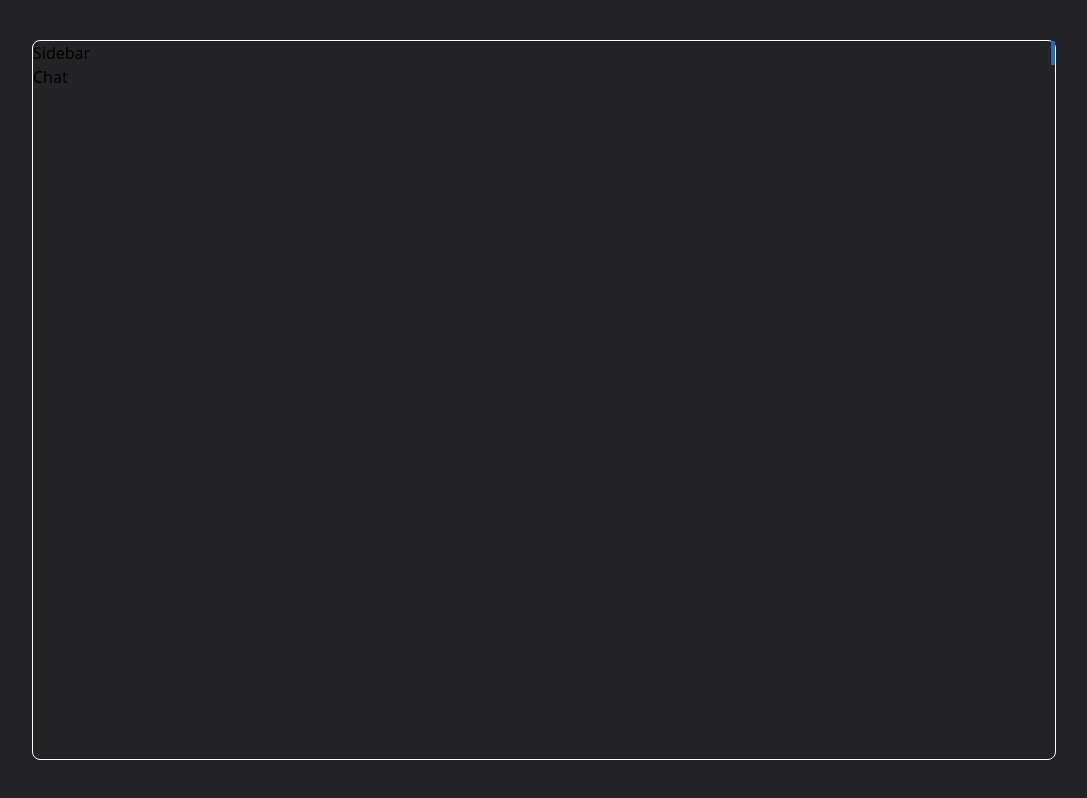
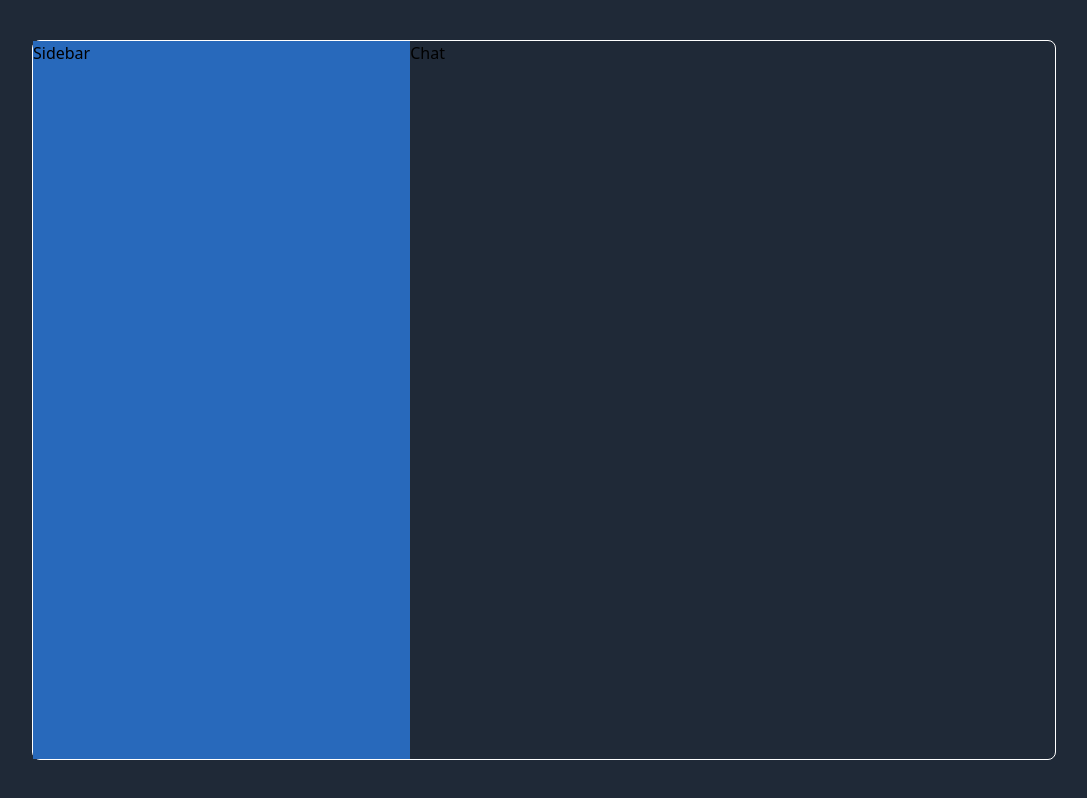
Before and after one commit to Markissss-23/chatapp, a React (Create React App) app: page / in a window 1280 px wide. Shown: the whole page, without its empty margins (96-1183 px from the left). Built offline with nearby package versions, Linux system fonts and the light colour scheme.

Commit message:
Fixed Flex 1&2

```diff
--- a/src/components/Chat.js
+++ b/src/components/Chat.js
@@ -1,7 +1,7 @@
 import React from 'react'
 
 const style = {
-  chat: `flex-2`
+  chat: `order-2`
 }
 
 const Chat = () => {
--- a/src/components/Sidebar.js
+++ b/src/components/Sidebar.js
@@ -1,7 +1,7 @@
 import React from 'react'
 
 const style = {
-  sidebar: `flex-1 border-r-4 border-[#2869bb]`
+  sidebar: `order-1 border-r-[40vh] border-[#2869bb] bg-[#2869bb]`
 }
 
 const Sidebar = () => {
--- a/src/pages/Home.js
+++ b/src/pages/Home.js
@@ -3,8 +3,8 @@ import Sidebar from '../components/Sidebar'
 import Chat from '../components/Chat'
 
 const style = {
-    home: `bg-[#242427] h-screen flex items-center justify-center`,
-    container: `border border-white rounded-lg h-[90%] w-[80%]`,
+    home: `bg-gray-800 h-screen flex items-center justify-center`,
+    container: `border border-white rounded-lg h-[90%] w-[80%] flex`,
 }
 
 
```
